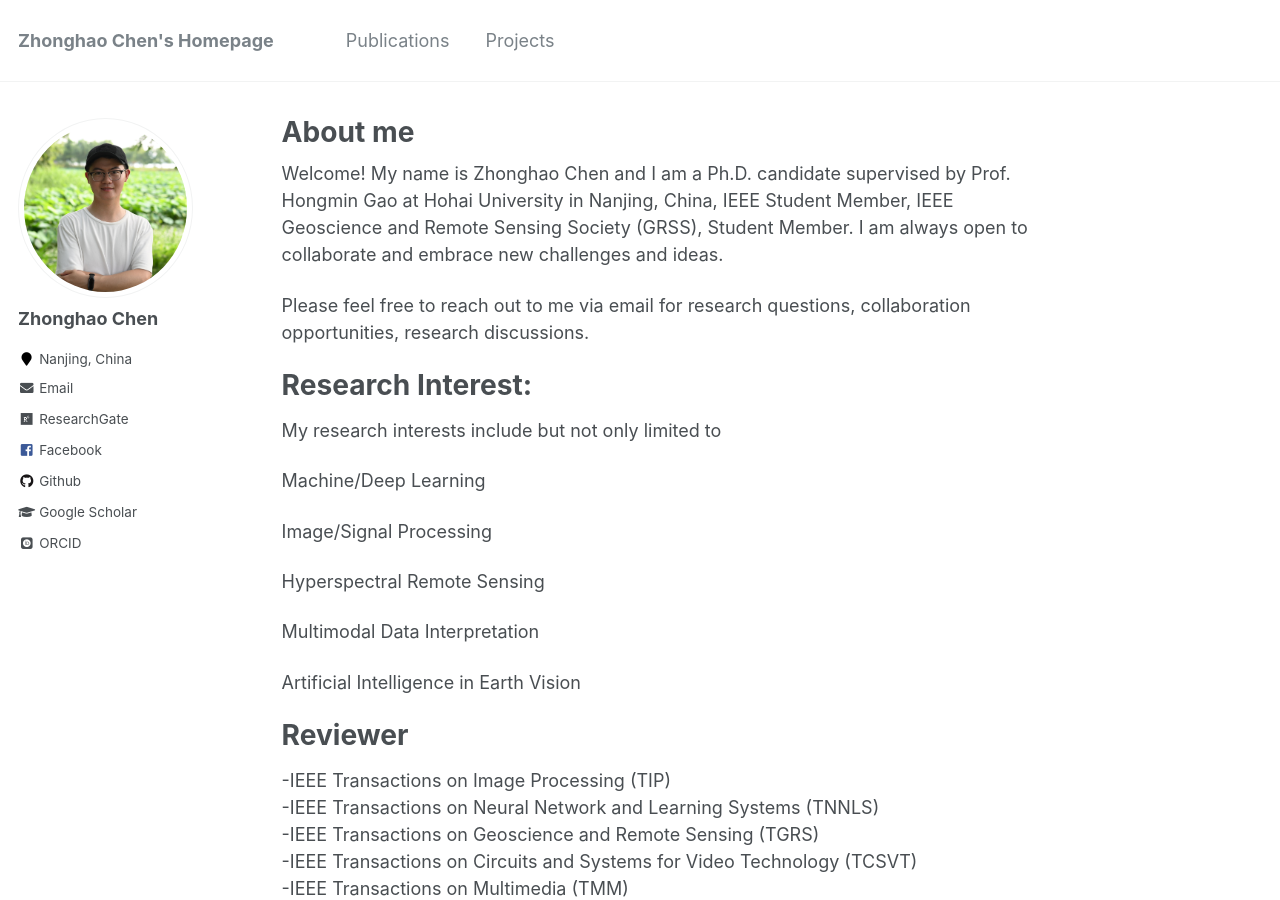
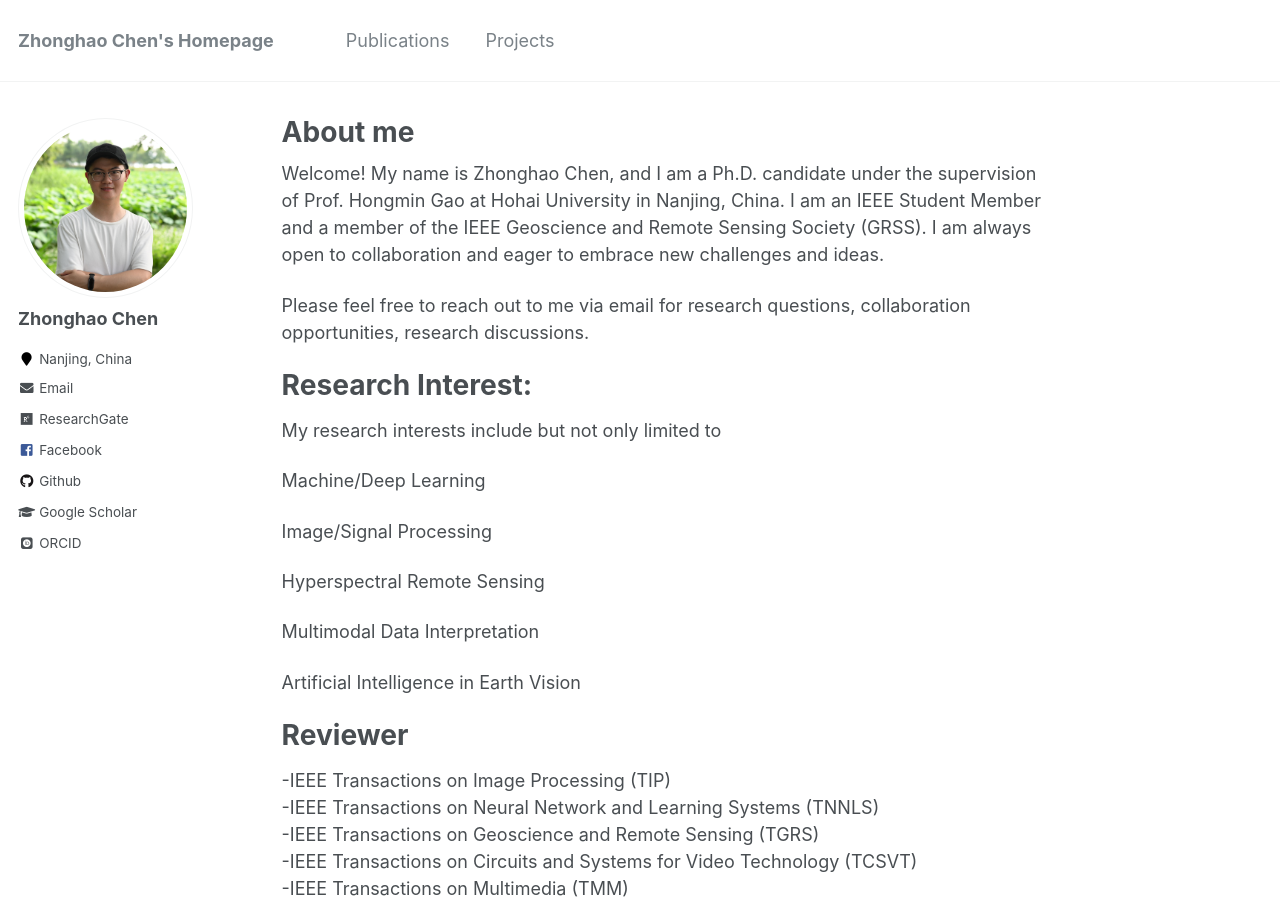
Before and after one commit to zhonghaochen/zhonghaochen.github.io, a Jekyll site: the page built from _pages/about.md, in a window 1280 px wide and 900 px high. Built offline with Jekyll 4.4.1, drawn with Linux system fonts in a browser that asks for light colours; some web fonts are replaced.

Commit message:
Update about.md

```diff
--- a/_pages/about.md
+++ b/_pages/about.md
@@ -8,7 +8,7 @@ redirect_from:
   - /about.html
 ---
 
-Welcome! My name is Zhonghao Chen and I am a Ph.D. candidate supervised by Prof. Hongmin Gao at Hohai University in Nanjing, China, IEEE Student Member, IEEE Geoscience and Remote Sensing Society (GRSS), Student Member. I am always open to collaborate and embrace new challenges and ideas.
+Welcome! My name is Zhonghao Chen, and I am a Ph.D. candidate under the supervision of Prof. Hongmin Gao at Hohai University in Nanjing, China. I am an IEEE Student Member and a member of the IEEE Geoscience and Remote Sensing Society (GRSS). I am always open to collaboration and eager to embrace new challenges and ideas.
 
 Please feel free to reach out to me via email for research questions, collaboration opportunities, research discussions.
 
```
